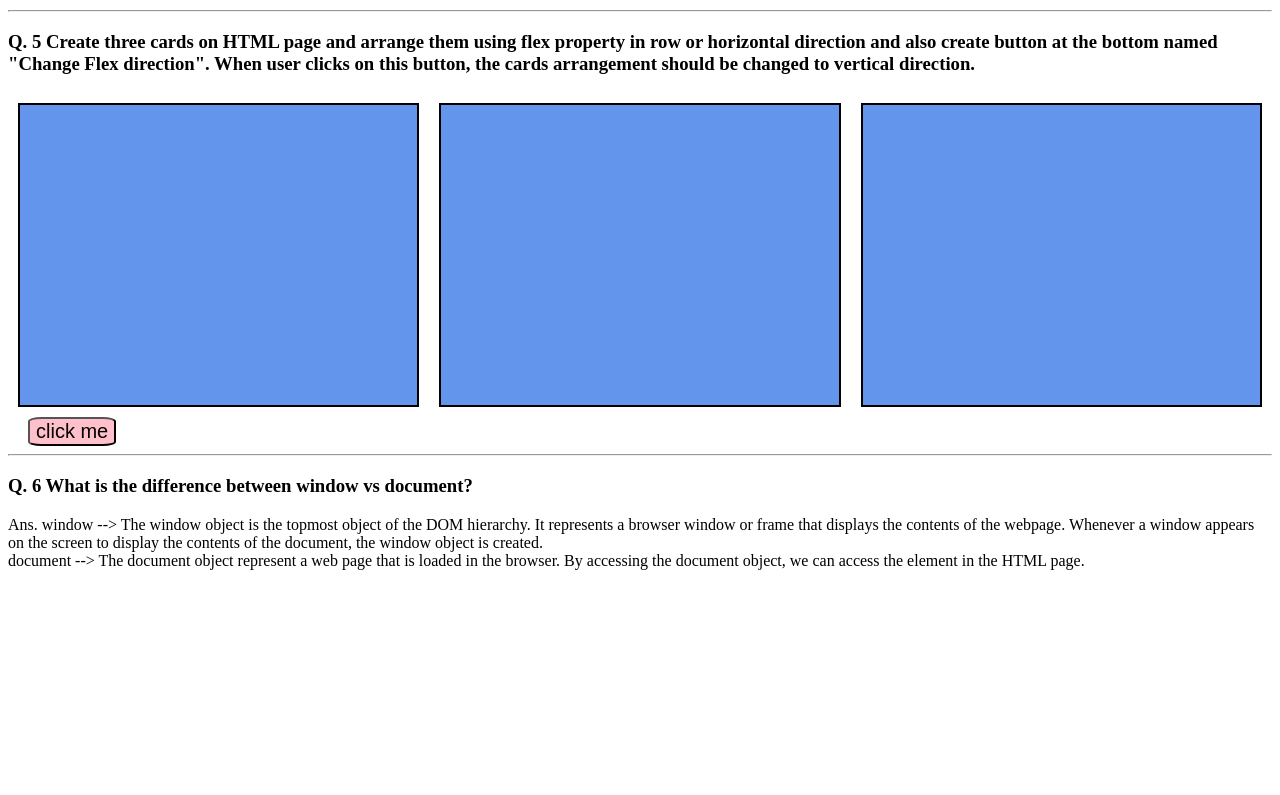
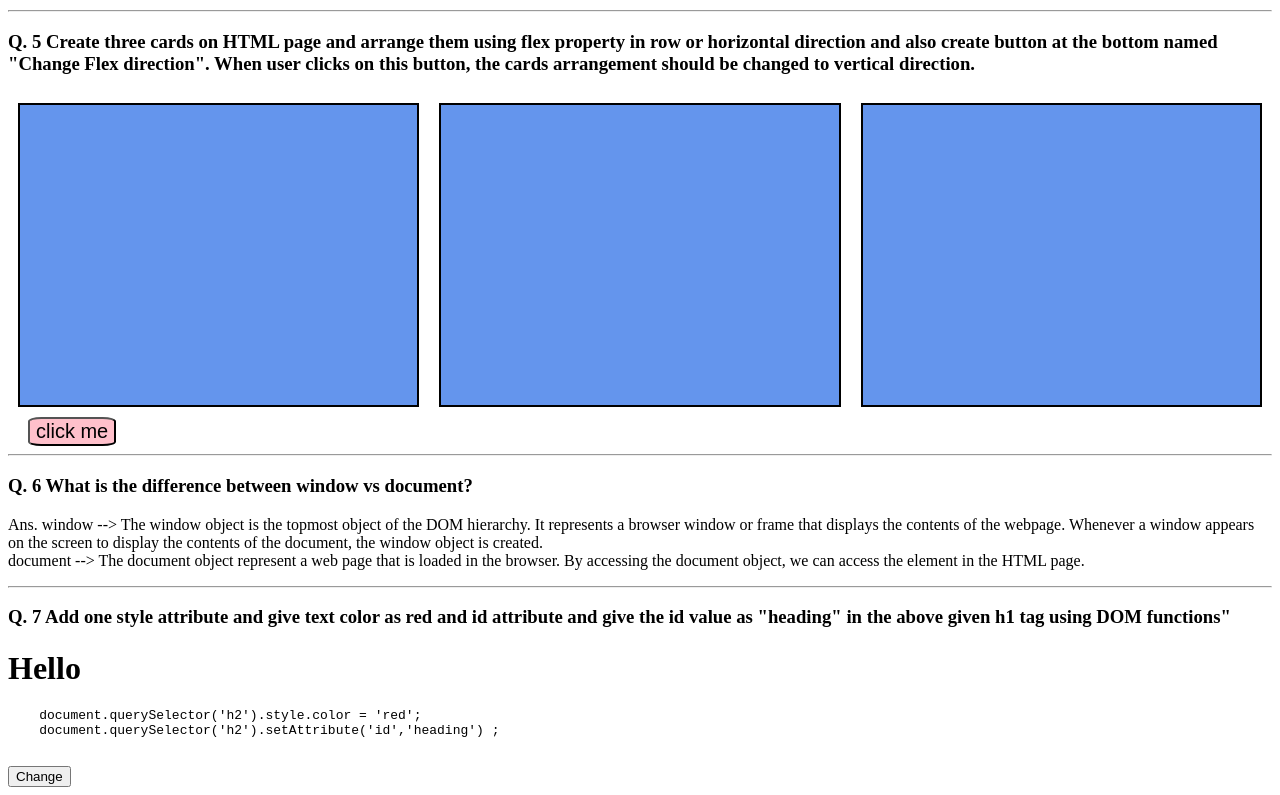
Before and after one commit to Yogendra-123/JS_DOM, a plain HTML site: page index.html in a window 1280 px wide. Shown: the part 575-1370 px from the top of the page. Before the commit the page ends 1161 px from the top, so only its background shows below. Drawn offline with Linux system fonts and the light colour scheme.

Commit message:
modified

```diff
--- a/index.html
+++ b/index.html
@@ -74,7 +74,16 @@ frame that displays the contents of the webpage. Whenever a window appears on th
 the document, the window object is created. <br>
 document --> The document object represent a web page that is loaded in the browser. By accessing the document
 object, we can access the element in the HTML page.</p>
+<hr>
+<h3>Q. 7 Add one style attribute and give text color as red and id attribute and give the id value as
+    "heading" in the above given h1 tag using DOM functions"</h3>
+    <h1>Hello</h1>
+<pre>
+    document.querySelector('h2').style.color = 'red';
+    document.querySelector('h2').setAttribute('id','heading') ;
 
+</pre>
+<button type="submit" onclick="myHeading()">Change</button>
 <script src="./main.js"></script>
 </body>
 </html>
--- a/main.js
+++ b/main.js
@@ -27,3 +27,10 @@ function myButtonClick(){
         myFlex.style.flexDirection = 'row'
     }
 }
+
+// Q . 7
+
+function myHeading(){
+    document.querySelector('h2').style.color = 'red';
+    document.querySelector('h2').setAttribute('id','heading') ;
+}
```
